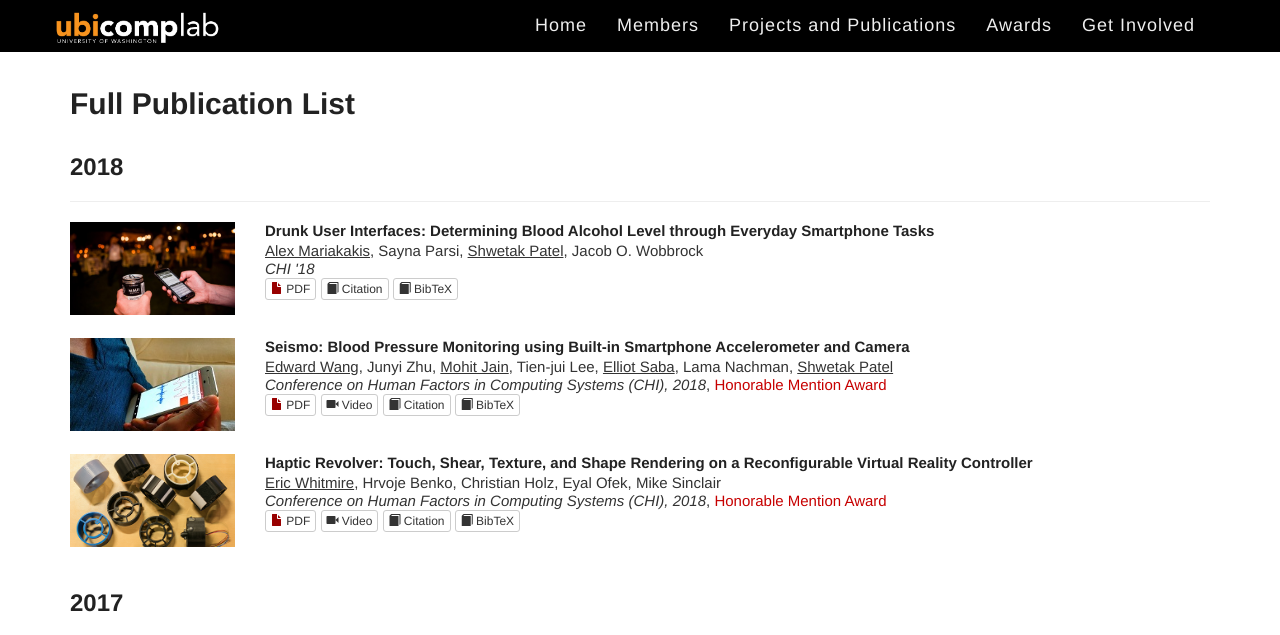
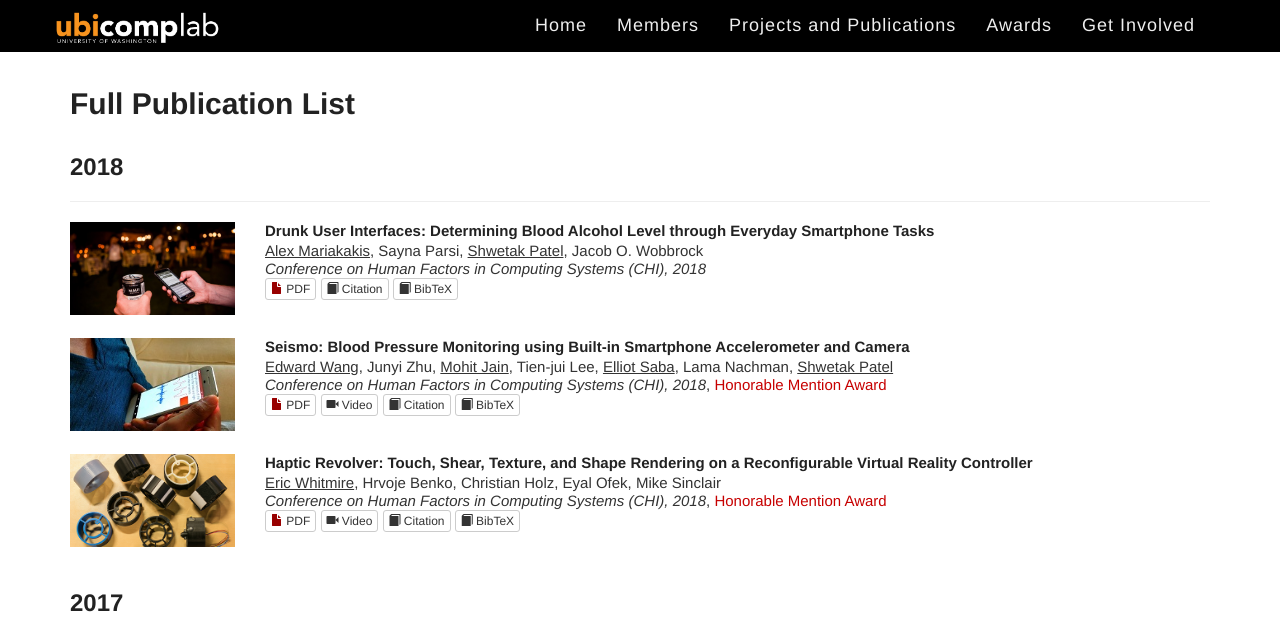
Before and after one commit to ubicomplab/ubicomplab.github.io, a Jekyll site: the page built from publications/index.html, in a window 1280 px wide and 900 px high, scrolled down 451 px, cut to the strip 0-635 px from the top of the window. Built offline with Jekyll 4.4.1, drawn with Linux system fonts in a browser that asks for light colours; some web fonts are replaced.

Commit message:
Updating DUI

```diff
--- a/_publications/dui.md
+++ b/_publications/dui.md
@@ -5,7 +5,7 @@ authors:
 - Sayna Parsi
 - patel
 - Jacob O. Wobbrock
-conference: CHI '18
+conference: Conference on Human Factors in Computing Systems (CHI), 2018
 date: 2018-04-22
 pdf: /pdfs/dui.pdf
 slides: 'https://www.dropbox.com/s/riobvfwegnfld6v/DUI_presentation.pptx?dl=0'
```
